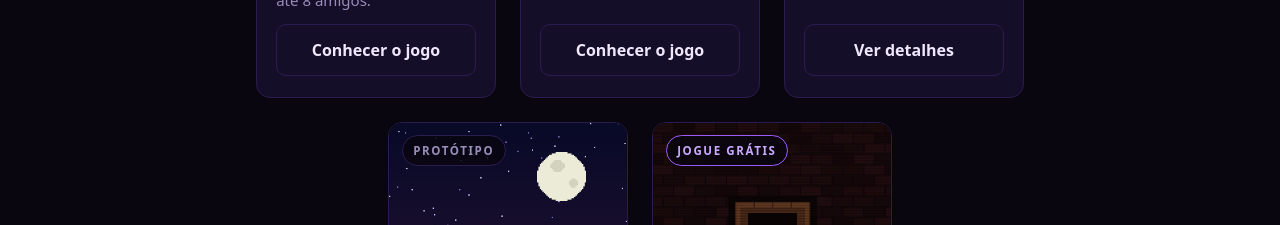
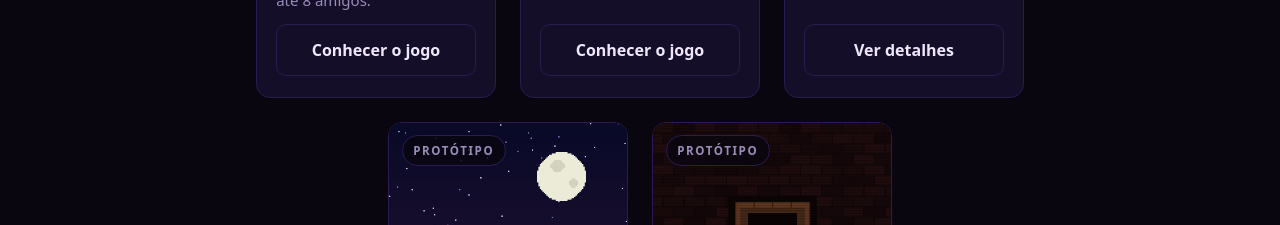
Before and after one commit to QuaseProntoStudios/QuaseProntoStudios.github.io, a plain HTML site: page index.html in a window 1280 px wide. Shown: the part 1200-1425 px from the top of the page. Drawn offline with Linux system fonts and the light colour scheme.

Commit message:
Update game status from 'Free Play' to 'Prototype'

```diff
--- a/index.html
+++ b/index.html
@@ -81,7 +81,7 @@
         </div>
       </article>
       <article class="game">
-        <div class="cover"><img src="assets/capa-batidas-no-porao.jpg" alt="Capa de Batidas no Porão" loading="lazy"><span class="status">Jogue grátis</span></div>
+        <div class="cover"><img src="assets/capa-batidas-no-porao.jpg" alt="Capa de Batidas no Porão" loading="lazy"><span class="status soon">Protótipo</span></div>
         <div class="info">
           <div class="tags"><span class="tag">Horror clicker</span><span class="tag">HTML5</span><span class="tag">PT · EN · ES</span></div>
           <h3>Batidas no Porão</h3>
```
